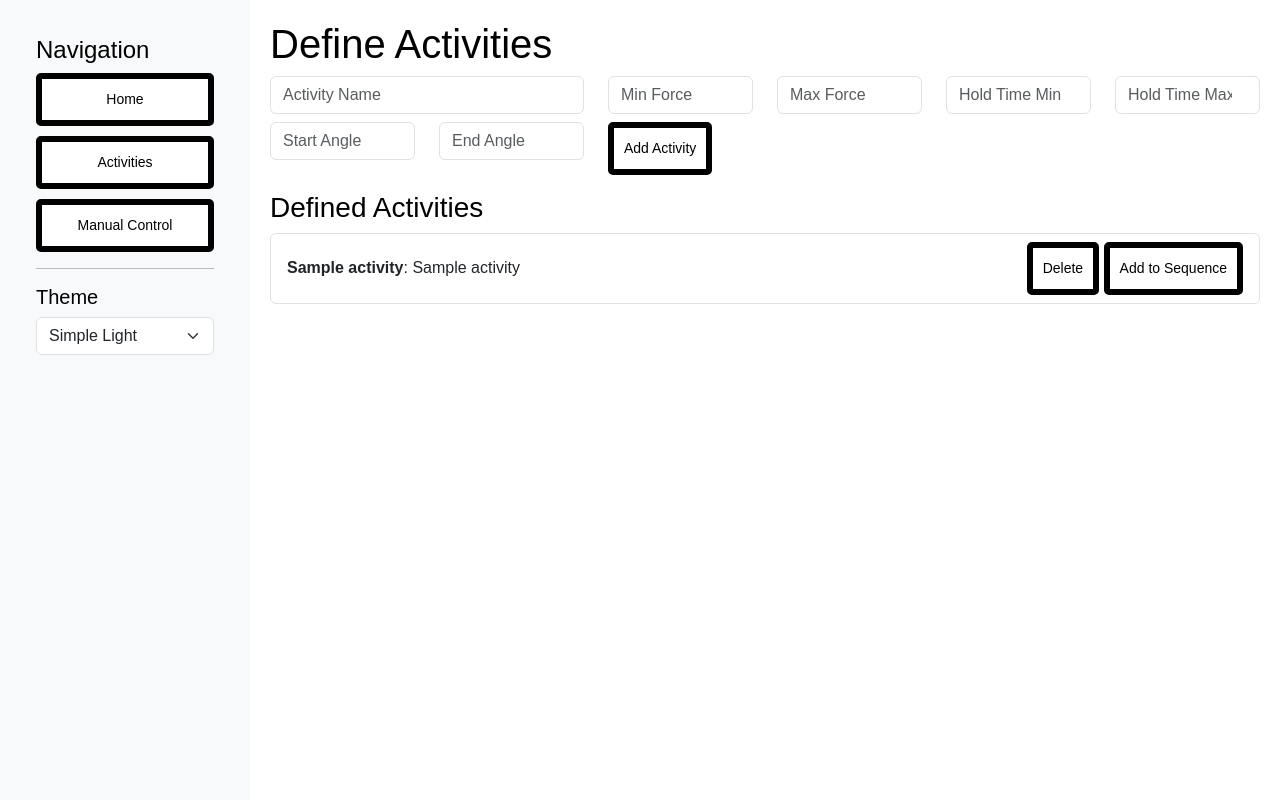
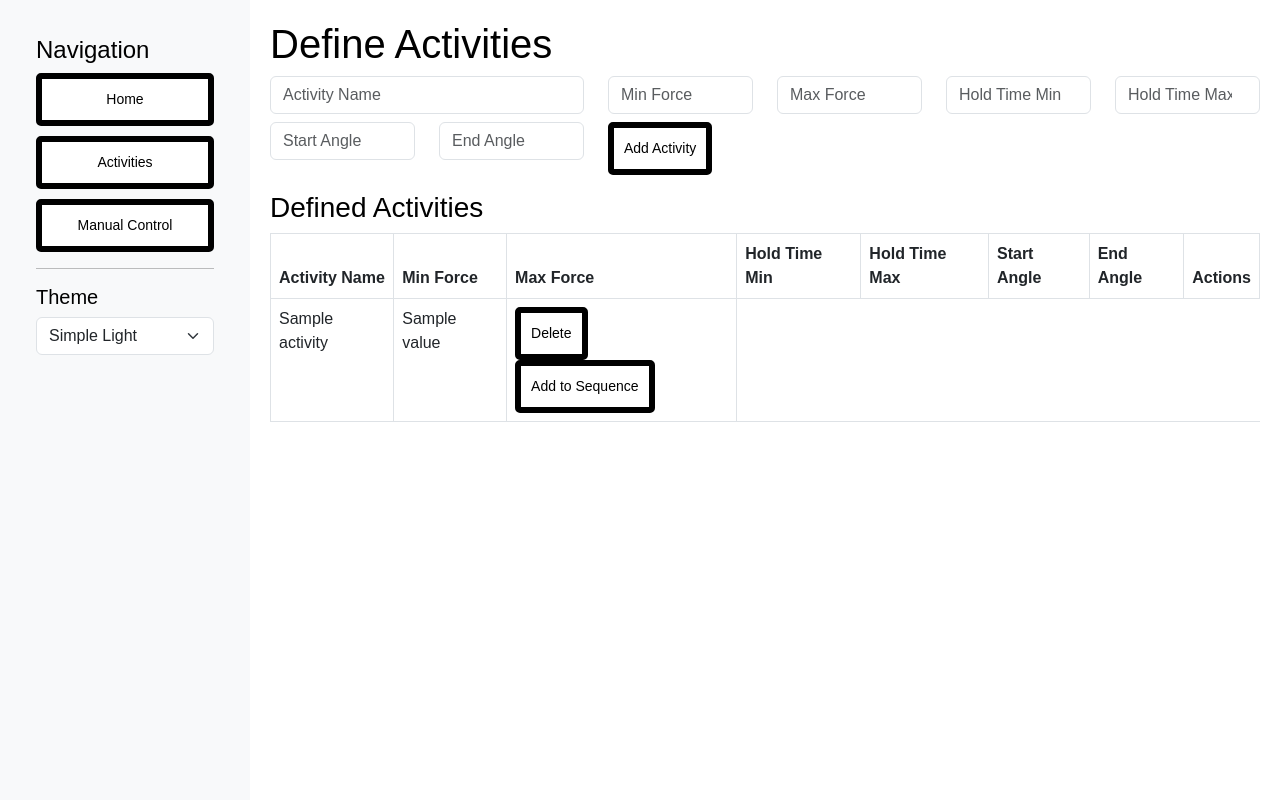
Before and after one commit to harilaosk/JCACS_flask, a Flask app: template templates/activities.html in a window 1280 px wide. Run offline with Flask 3, Linux system fonts and the light colour scheme; the template is opened without the code that fills it: most values are stand-ins (such as "Sample title", 1, 10 or a date in 2020).

Commit message:
activity_editing_function

```diff
--- a/app.py
+++ b/app.py
@@ -110,6 +110,17 @@ def add_activity():
     }
     return redirect(url_for('activities_page'))
 
+@app.route('/update_activity', methods=['POST'])
+def update_activity():
+    activity_name = request.form.get('activity_name')
+    key = request.form.get('key')
+    value = request.form.get('value')
+
+    if activity_name in activities and key in activities[activity_name]:
+        activities[activity_name][key] = value
+        return jsonify({"success": True})
+    return jsonify({"success": False, "error": "Invalid activity or key"}), 400
+
 @app.route('/delete_activity/<string:activity_name>', methods=['POST'])
 def delete_activity(activity_name):
     if activity_name in activities:
--- a/templates/activities.html
+++ b/templates/activities.html
@@ -2,6 +2,8 @@
 
 {% block content %}
     <h1>Define Activities</h1>
+
+    <!-- Form to Add New Activity -->
     <form method="POST" action="/add_activity" class="mb-3">
         <div class="row">
             <div class="col-md-4">
@@ -30,22 +32,57 @@
             </div>
         </div>
     </form>
+
+    <!-- Table to Display and Edit Activities -->
     <h3>Defined Activities</h3>
-    <ul class="list-group mb-3">
+    <table class="table table-bordered">
+        <thead>
+            <tr>
+                <th>Activity Name</th>
+                <th>Min Force</th>
+                <th>Max Force</th>
+                <th>Hold Time Min</th>
+                <th>Hold Time Max</th>
+                <th>Start Angle</th>
+                <th>End Angle</th>
+                <th>Actions</th>
+            </tr>
+        </thead>
+        <tbody>
             {% for name, activity in activities.items() %}
-        <li class="list-group-item d-flex justify-content-between align-items-center">
-            <div>
-                <strong>{{ name }}</strong>: {{ activity }}
-            </div>
-            <div>
+            <tr>
+                <td>{{ name }}</td>
+                {% for key, value in activity.items() %}
+                <td contenteditable="true"
+                    onblur="updateActivity('{{ name }}', '{{ key }}', this.textContent)">
+                    {{ value }}
+                </td>
+                {% endfor %}
+                <td>
                     <form method="POST" action="/delete_activity/{{ name }}" style="display: inline;">
                         <button type="submit" class="btn btn-danger btn-sm">Delete</button>
                     </form>
                     <form method="POST" action="/add_activity_to_sequence/{{ name }}" style="display: inline;">
                         <button type="submit" class="btn btn-success btn-sm">Add to Sequence</button>
                     </form>
-            </div>
-        </li>
+                </td>
+            </tr>
             {% endfor %}
-    </ul>
+        </tbody>
+    </table>
+
+    <script>
+        function updateActivity(activityName, key, value) {
+            fetch('/update_activity', {
+                method: 'POST',
+                headers: { 'Content-Type': 'application/x-www-form-urlencoded' },
+                body: new URLSearchParams({ activity_name: activityName, key: key, value: value }),
+            })
+            .then(response => {
+                if (!response.ok) {
+                    alert("Failed to update activity. Please try again!");
+                }
+            });
+        }
+    </script>
 {% endblock %}
```
Also changed, not shown: 1 other file. Lines whose indentation alone changed are shown as unchanged.
